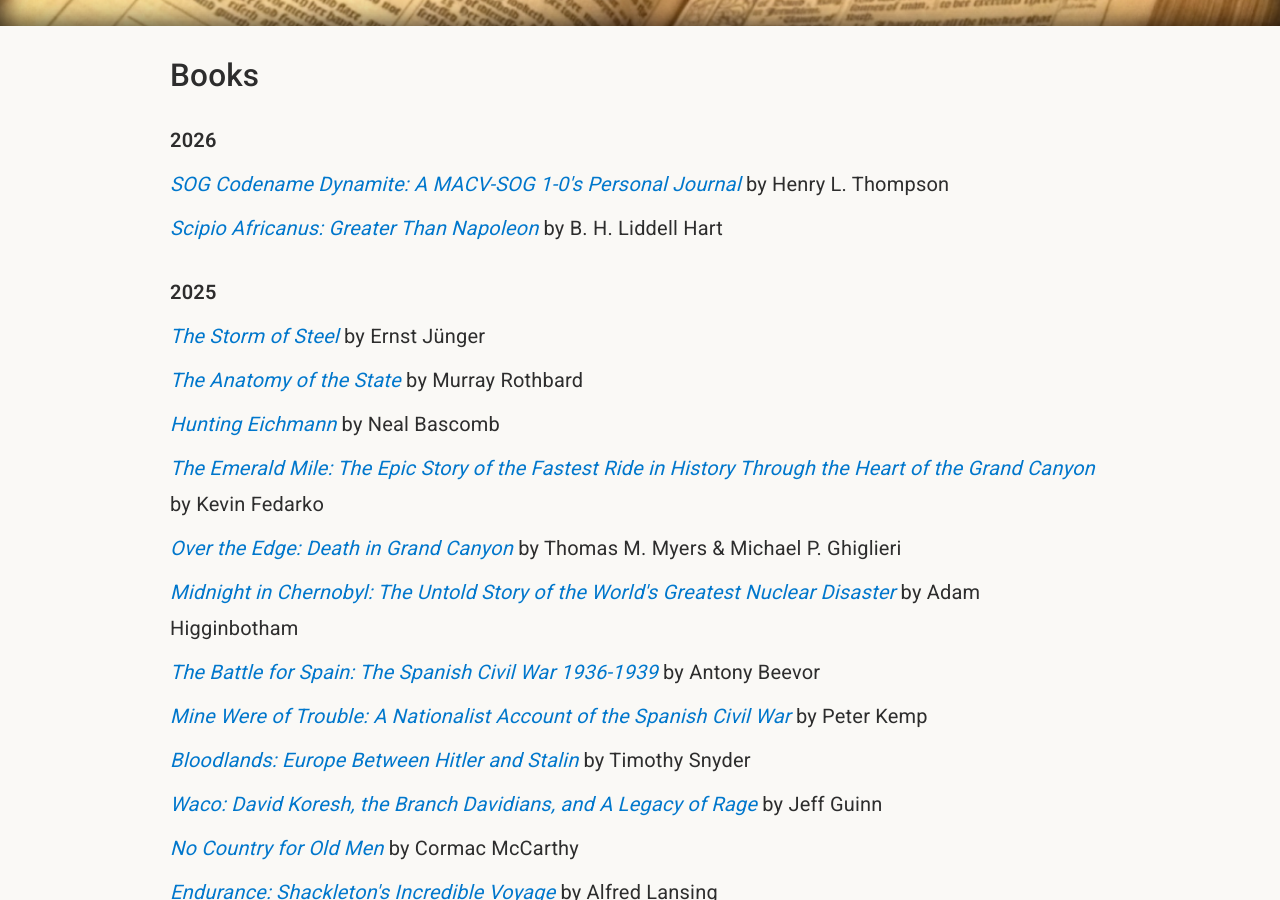
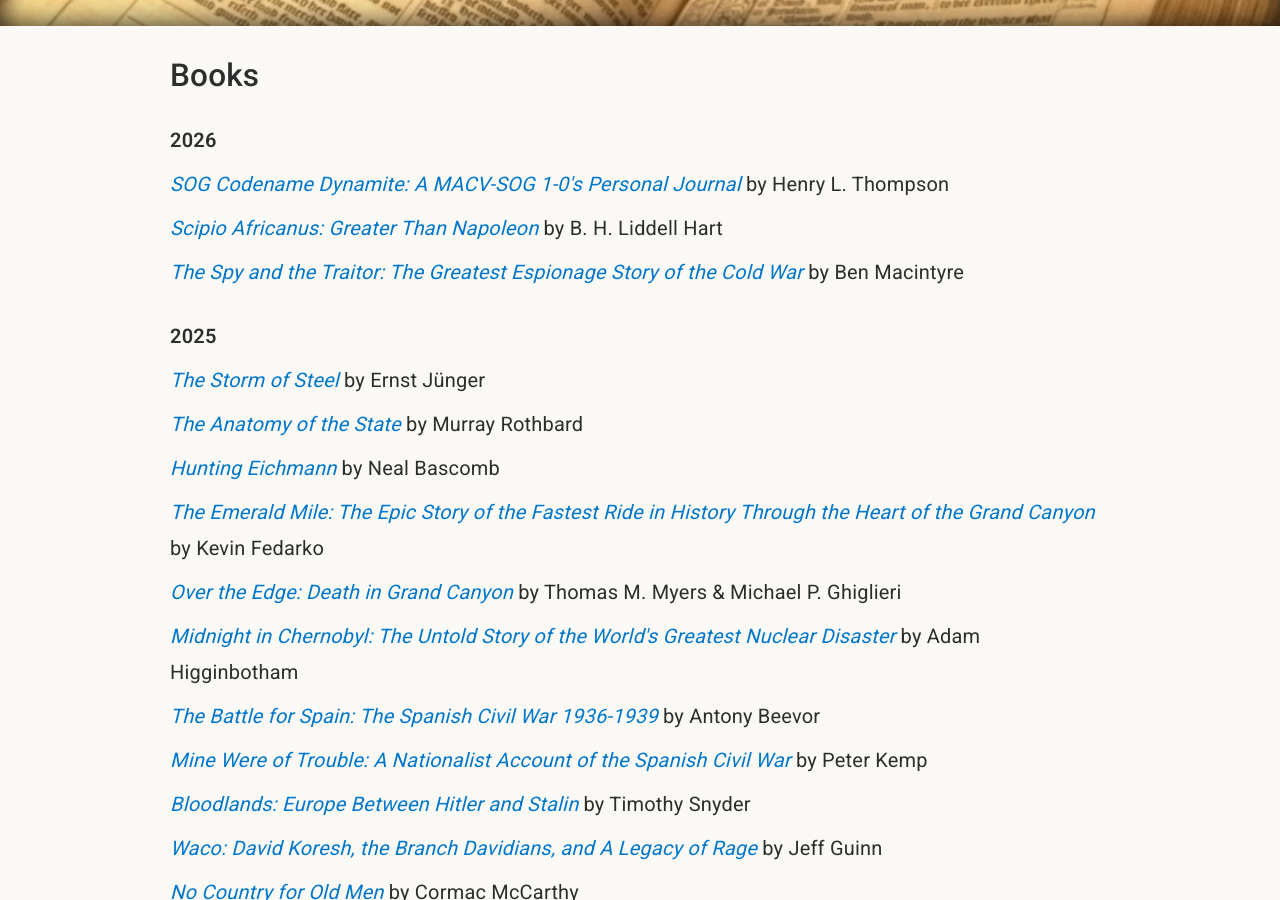
Before and after one commit to speric/speric.github.com, a Jekyll site: the page built from books/index.html, in a window 1280 px wide and 900 px high, scrolled down 368 px. Built offline with Jekyll 4.4.1, drawn with Linux system fonts in a browser that asks for light colours; some web fonts are replaced; comment, search, counter and statistics services are not loaded.

Commit message:
Update index.html

```diff
--- a/books/index.html
+++ b/books/index.html
@@ -13,6 +13,7 @@ header_img: "quotes.jpg"
 
   <p><i><a href="https://www.amazon.com/SOG-Codename-Dynamite-MACV-SOG-Personal/dp/B0C9SB8JGP">SOG Codename Dynamite: A MACV-SOG 1-0's Personal Journal</a></i> by Henry L. Thompson</p>
   <p><i><a href="https://www.amazon.com/Scipio-Africanus-Greater-Than-Napoleon/dp/0306813637">Scipio Africanus: Greater Than Napoleon</a></i> by B. H. Liddell Hart</p>
+  <p><i><a href="https://www.amazon.com/Spy-Traitor-Greatest-Espionage-Story/dp/1101904194">The Spy and the Traitor: The Greatest Espionage Story of the Cold War</a></i> by Ben Macintyre</p>
   <br/>
 
   <p><strong>2025</strong></p>
```
